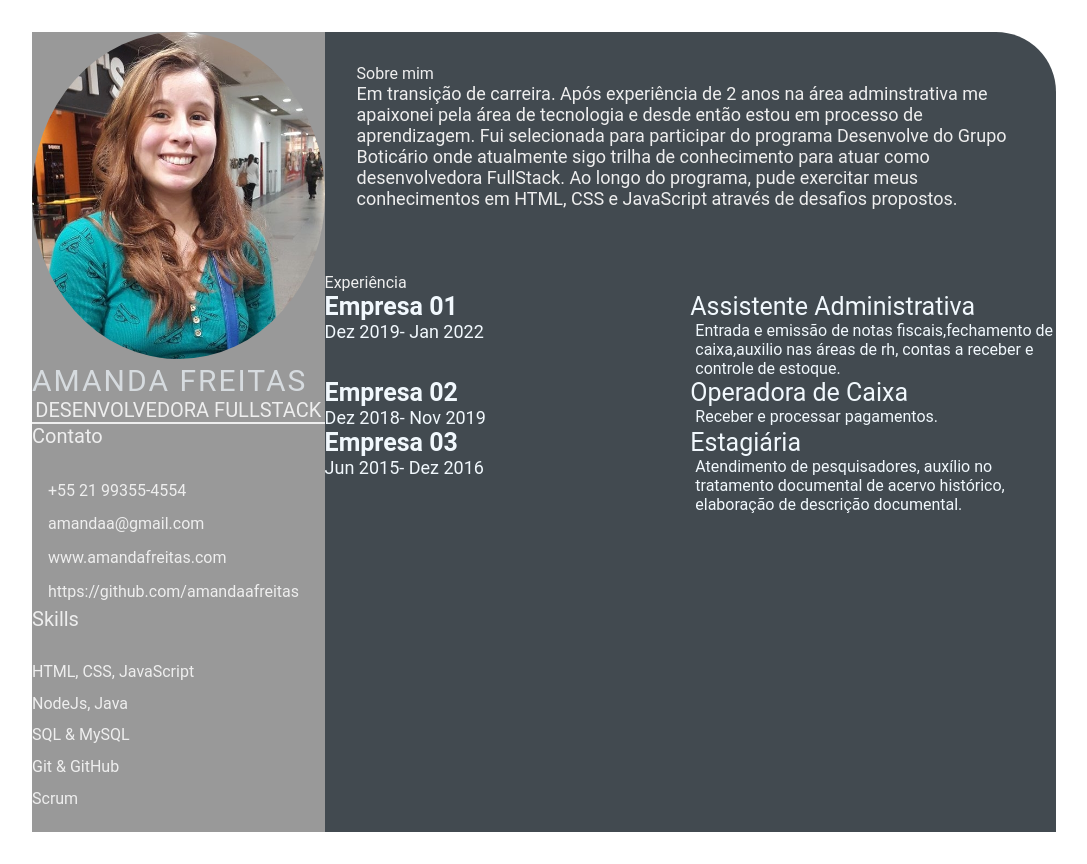
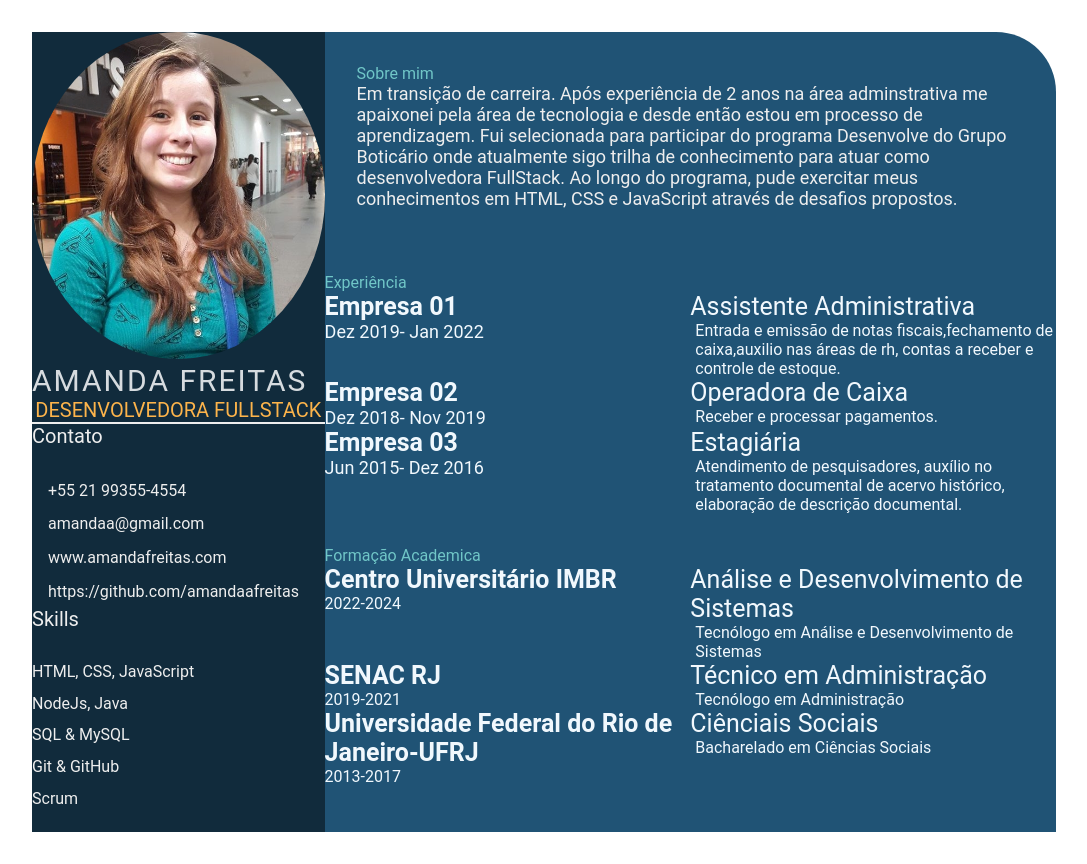
Before and after one commit to amandaafreitas/amandaafreitas.github.io, a plain HTML site: page index.html in a window 1280 px wide. Shown: the whole page, without its empty margins (96-1183 px from the left). Drawn offline with Linux system fonts and the light colour scheme.

Commit message:
Feat add academy (#4)
* add layout academy

* add academy layout

```diff
--- a/index.html
+++ b/index.html
@@ -57,6 +57,7 @@
                 <section class="about gap">
                     <div class="right-title">Sobre mim</div>
                     <p class="about-me-contents">Em transição de carreira. Após experiência de 2 anos na área adminstrativa me apaixonei pela área de tecnologia e desde então estou em processo de aprendizagem. Fui selecionada para participar do programa Desenvolve do Grupo Boticário onde atualmente sigo trilha de conhecimento para atuar como desenvolvedora FullStack. Ao longo do programa, pude exercitar meus conhecimentos em HTML, CSS e JavaScript através de desafios propostos.</p>
+                </section>
             </div>
             <section class="experience-gap">
                 <div class="right-title">Experiência</div>
@@ -96,6 +97,38 @@
                 </div>
 
             </section>
+
+            <section class="education-gap">
+                <div class="right-title">Formação Academica</div>
+                <div class="education-contents">
+                    <div class="education-left">
+                        <p class="education-school-name"> Centro Universitário IMBR</p>
+                        <p class="education-time-period">2022-2024</p>
+                    </div>
+                    <div class="education-right">
+                        <p class="education-subject">Análise e Desenvolvimento de Sistemas</p>
+                        <p class="education-desc"> Tecnólogo em Análise e Desenvolvimento de Sistemas</p>
+                    </div>
+
+                    <div class="education-left">
+                        <p class="education-school-name">SENAC RJ</p>
+                        <p class="education-time-period">2019-2021</p>
+                    </div>
+                    <div class="education-right">
+                        <p class="education-subject">Técnico em Administração</p>
+                        <p class="education-desc"> Tecnólogo em Administração</p>
+                    </div>
+
+                    <div class="education-left">
+                        <p class="education-school-name">Universidade Federal do Rio de Janeiro-UFRJ</p>
+                        <p class="education-time-period">2013-2017</p>
+                    </div>
+                    <div class="education-right">
+                        <p class="education-subject">Ciênciais Sociais</p>
+                        <p class="education-desc"> Bacharelado em Ciências Sociais</p>
+                    </div>
+                </div>
+            </section>
         </section>
 
     </main>
--- a/style.css
+++ b/style.css
@@ -17,13 +17,13 @@
 .left-section {
   grid-column: span 2;
   height: 100%;
-  background-color: #999999;
+  background-color: #112b3c;
 }
 
 .right-section {
   grid-column: span 5;
   height: 100%;
-  background-color: #424a50;
+  background-color: #205375;
   border-radius: 0px 60px 0px 0px;
 }
 
@@ -49,7 +49,7 @@
 }
 
 .profession {
-  color: #eeeeee;
+  color: #fdb44b;
   font-size: 20px;
   text-transform: uppercase;
   text-align: center;
@@ -91,7 +91,7 @@
 }
 
 .right-title {
-  color: #eeeeee;
+  color: #70c6c7;
 }
 
 .gap {
```
